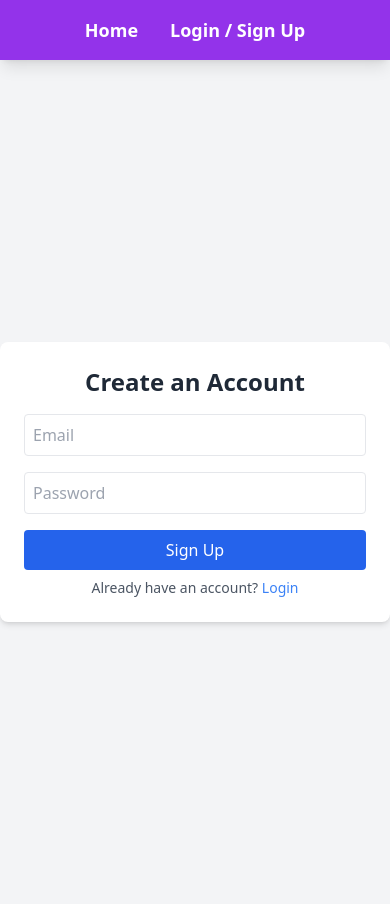
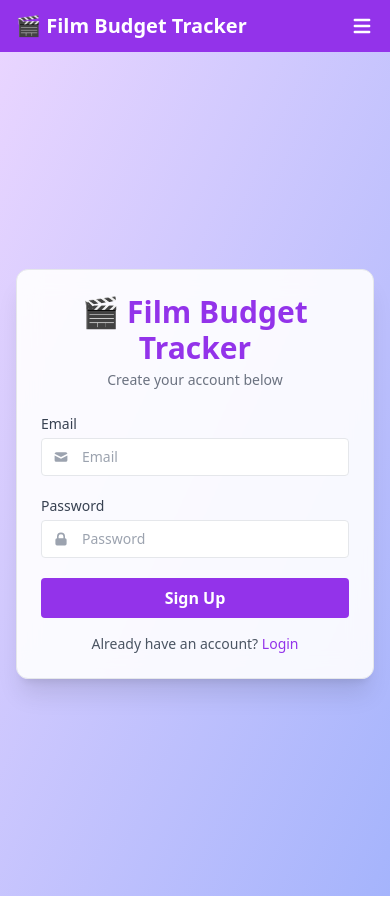
Before and after one commit to Nomskillet/filmBudgetTS, a React (Vite) app in the folder frontend/: page /signup in a window 390 px wide. Built offline with nearby package versions, Linux system fonts and the light colour scheme.

Commit message:
mobile responsive

```diff
--- a/frontend/package.json
+++ b/frontend/package.json
@@ -17,6 +17,7 @@
     "react": "^19.0.0",
     "react-dom": "^19.0.0",
     "react-hook-form": "^7.54.2",
+    "react-icons": "^5.5.0",
     "react-redux": "^9.2.0",
     "react-router-dom": "^7.2.0",
     "react-spinners": "^0.15.0",
--- a/frontend/src/components/Navbar.tsx
+++ b/frontend/src/components/Navbar.tsx
@@ -1,5 +1,6 @@
-import React from 'react';
+import React, { useState } from 'react';
 import { Link, useLocation } from 'react-router-dom';
+import { HiMenu, HiX } from 'react-icons/hi';
 
 const Navbar: React.FC<{
   isLoggedIn: boolean;
@@ -7,20 +8,34 @@ const Navbar: React.FC<{
   user?: { role: string; email: string };
 }> = ({ isLoggedIn, onLogout, user }) => {
   const location = useLocation();
+  const [isMenuOpen, setIsMenuOpen] = useState(false);
 
   const getActiveClass = (path: string) =>
     location.pathname === path ? 'text-yellow-300' : 'text-white';
 
   return (
-    <div className="relative">
-      <nav className="bg-purple-600 shadow-lg p-4">
-        <ul className="flex justify-center space-x-8 text-lg font-semibold">
+    <nav className="bg-purple-600 shadow-md px-4 py-3">
+      <div className="max-w-7xl mx-auto relative flex items-center justify-center">
+        <div className="sm:hidden flex justify-between items-center w-full">
+          <Link to="/" className="text-white font-bold text-xl">
+            🎬 Film Budget Tracker
+          </Link>
+          <button
+            onClick={() => setIsMenuOpen((prev) => !prev)}
+            className="text-white text-2xl"
+            aria-label="Toggle Menu"
+          >
+            {isMenuOpen ? <HiX /> : <HiMenu />}
+          </button>
+        </div>
+
+        {/* Desktop Menu */}
+        <ul className="hidden sm:flex flex-1 justify-center space-x-6 text-white text-md font-semibold">
           <li>
             <Link to="/" className={getActiveClass('/')}>
               Home
             </Link>
           </li>
-
           {isLoggedIn && (
             <>
               <li>
@@ -35,7 +50,6 @@ const Navbar: React.FC<{
               </li>
             </>
           )}
-
           {!isLoggedIn ? (
             <li>
               <Link to="/login" className={getActiveClass('/login')}>
@@ -44,24 +58,78 @@ const Navbar: React.FC<{
             </li>
           ) : (
             <li>
-              <button onClick={onLogout} className="text-white hover:underline">
+              <button onClick={onLogout} className="hover:underline">
                 Logout
               </button>
             </li>
           )}
         </ul>
 
-        {/* ✅ Role and Email shown in top-right */}
+        {/* Desktop User Info */}
         {isLoggedIn && user && (
-          <div className="absolute top-2 right-4 text-right text-white text-sm leading-tight">
+          <div className="hidden sm:block absolute right-4 text-sm text-white text-right">
             <p className="font-semibold">
               Role: {user.role.charAt(0).toUpperCase() + user.role.slice(1)}
             </p>
             <p className="text-xs">{user.email}</p>
           </div>
         )}
-      </nav>
-    </div>
+      </div>
+
+      {/* Mobile Dropdown Menu */}
+      {isMenuOpen && (
+        <div className="sm:hidden mt-3 bg-purple-500 rounded-lg px-6 py-4 text-white text-center space-y-4">
+          <div className="space-y-2 text-lg">
+            <Link to="/" onClick={() => setIsMenuOpen(false)} className="block">
+              Home
+            </Link>
+            {isLoggedIn && (
+              <>
+                <Link
+                  to="/budgets"
+                  onClick={() => setIsMenuOpen(false)}
+                  className="block"
+                >
+                  Budgets
+                </Link>
+                <Link
+                  to="/stats"
+                  onClick={() => setIsMenuOpen(false)}
+                  className="block"
+                >
+                  Stats
+                </Link>
+              </>
+            )}
+            {!isLoggedIn ? (
+              <Link
+                to="/login"
+                onClick={() => setIsMenuOpen(false)}
+                className="block"
+              >
+                Login / Sign Up
+              </Link>
+            ) : (
+              <button
+                onClick={onLogout}
+                className="block text-white text-lg hover:underline mx-auto"
+              >
+                Logout
+              </button>
+            )}
+          </div>
+
+          {isLoggedIn && user && (
+            <div className="pt-2 border-t border-purple-300 text-sm text-purple-100">
+              <p className="font-semibold">
+                Role: {user.role.charAt(0).toUpperCase() + user.role.slice(1)}
+              </p>
+              <p className="text-xs">{user.email}</p>
+            </div>
+          )}
+        </div>
+      )}
+    </nav>
   );
 };
 
--- a/frontend/src/pages/AuthPage.tsx
+++ b/frontend/src/pages/AuthPage.tsx
@@ -1,8 +1,9 @@
 import { useState } from 'react';
 import { useNavigate } from 'react-router-dom';
 import { ToastContainer, toast } from 'react-toastify';
-import api from '../utils/axios'; // ✅ your Axios instance
+import api from '../utils/axios';
 import 'react-toastify/dist/ReactToastify.css';
+import { HiMail, HiLockClosed } from 'react-icons/hi';
 
 type AuthPageProps = {
   initialMode: 'login' | 'signup';
@@ -27,7 +28,7 @@ function AuthPage({ initialMode, setIsLoggedIn }: AuthPageProps) {
 
       const response = await api.post(endpoint, {
         email,
-        password: btoa(password), // ✅ still base64-encoded before sending
+        password: btoa(password),
       });
 
       const data = response.data;
@@ -56,9 +57,7 @@ function AuthPage({ initialMode, setIsLoggedIn }: AuthPageProps) {
         typeof error.response === 'object' &&
         'data' in error.response
       ) {
-        const err = error as {
-          response?: { data?: { error?: string } };
-        };
+        const err = error as { response?: { data?: { error?: string } } };
         toast.error(err.response?.data?.error || 'Something went wrong');
       } else {
         toast.error('Unknown error occurred');
@@ -67,45 +66,81 @@ function AuthPage({ initialMode, setIsLoggedIn }: AuthPageProps) {
   };
 
   return (
-    <div className="flex justify-center items-center min-h-screen bg-gray-100">
+    <div className="min-h-screen flex justify-center items-center bg-gradient-to-br from-purple-200 to-indigo-300 px-4">
       <ToastContainer position="top-right" autoClose={3000} hideProgressBar />
-      <div className="w-full max-w-md bg-white p-6 rounded-lg shadow-md">
-        <h1 className="text-2xl font-bold text-center text-gray-800 mb-4">
-          {mode === 'login' ? 'Login' : 'Create an Account'}
+      <div className="w-full max-w-md bg-white/90 backdrop-blur-md p-6 sm:p-8 rounded-xl shadow-xl border border-gray-200">
+        <div className="text-center mb-6">
+          <h1 className="text-3xl font-extrabold text-purple-600">
+            🎬 Film Budget Tracker
           </h1>
-        <form onSubmit={handleSubmit} className="space-y-4">
+          <p className="text-sm text-gray-500 mt-1">
+            {mode === 'login' ? 'Welcome back!' : 'Create your account below'}
+          </p>
+        </div>
+
+        <form onSubmit={handleSubmit} className="space-y-5">
+          <div>
+            <label
+              htmlFor="email"
+              className="block text-sm font-medium text-gray-700"
+            >
+              Email
+            </label>
+            <div className="relative mt-1">
+              <span className="absolute inset-y-0 left-0 pl-3 flex items-center text-gray-400">
+                <HiMail />
+              </span>
               <input
+                id="email"
                 type="email"
                 placeholder="Email"
                 value={email}
                 onChange={(e) => setEmail(e.target.value)}
-            className="p-2 border rounded w-full"
+                className="pl-10 pr-3 py-2 border rounded w-full text-sm focus:outline-none focus:ring-2 focus:ring-purple-400"
                 required
               />
+            </div>
+          </div>
+
+          <div>
+            <label
+              htmlFor="password"
+              className="block text-sm font-medium text-gray-700"
+            >
+              Password
+            </label>
+            <div className="relative mt-1">
+              <span className="absolute inset-y-0 left-0 pl-3 flex items-center text-gray-400">
+                <HiLockClosed />
+              </span>
               <input
+                id="password"
                 type="password"
                 placeholder="Password"
                 value={password}
                 onChange={(e) => setPassword(e.target.value)}
-            className="p-2 border rounded w-full"
+                className="pl-10 pr-3 py-2 border rounded w-full text-sm focus:outline-none focus:ring-2 focus:ring-purple-400"
                 required
               />
+            </div>
+          </div>
+
           <button
             type="submit"
-            className="w-full bg-blue-600 text-white p-2 rounded hover:bg-blue-700"
+            className="w-full bg-purple-600 hover:bg-purple-700 text-white font-semibold py-2 px-4 rounded transition"
           >
             {mode === 'login' ? 'Login' : 'Sign Up'}
           </button>
         </form>
 
-        <p className="text-center text-sm text-gray-600 mt-2">
+        <p className="text-center text-sm text-gray-600 mt-4">
           {mode === 'login'
             ? "Don't have an account?"
             : 'Already have an account?'}{' '}
           <button
             type="button"
             onClick={handleToggleMode}
-            className="text-blue-500 hover:underline"
+            className="text-purple-600 font-medium hover:underline"
           >
             {mode === 'login' ? 'Sign Up' : 'Login'}
           </button>
--- a/frontend/src/pages/BudgetsPage.tsx
+++ b/frontend/src/pages/BudgetsPage.tsx
@@ -428,7 +428,8 @@ function BudgetsPage() {
   }
 
   return (
-    <div className="max-w-4xl mx-auto mt-8 p-6 bg-white shadow-lg rounded-lg">
+    <div className="min-h-screen bg-gradient-to-br from-purple-200 to-indigo-300 px-4 py-10">
+      <div className="max-w-4xl mx-auto bg-white p-6 sm:p-8 rounded-lg shadow-md">
         <ToastContainer position="top-right" autoClose={3000} hideProgressBar />
         <div className="flex justify-between items-center mb-4">
           <h1 className="text-3xl font-bold text-gray-800">Budget Dashboard</h1>
@@ -525,6 +526,7 @@ function BudgetsPage() {
           />
         )}
       </div>
+    </div>
   );
 }
 
```
Also changed, not shown: frontend/src/components/BudgetCard.tsx (+8 -8 lines), frontend/src/pages/HomePage.tsx (+9 -6 lines), frontend/src/pages/StatsPage.tsx (+8 -6 lines), 2 other files (tests, documents, lock files or other folders). Lines whose indentation alone changed are shown as unchanged.
